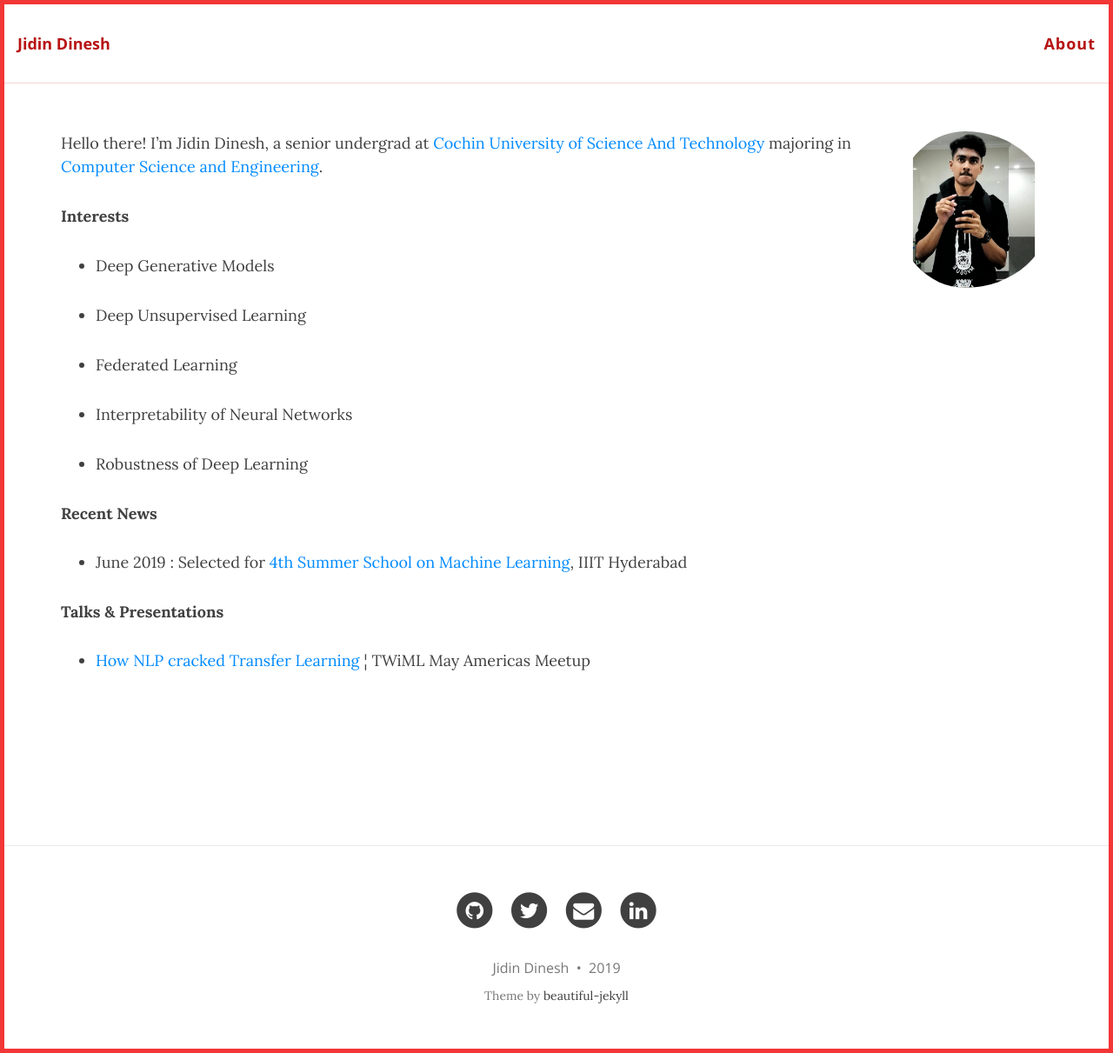
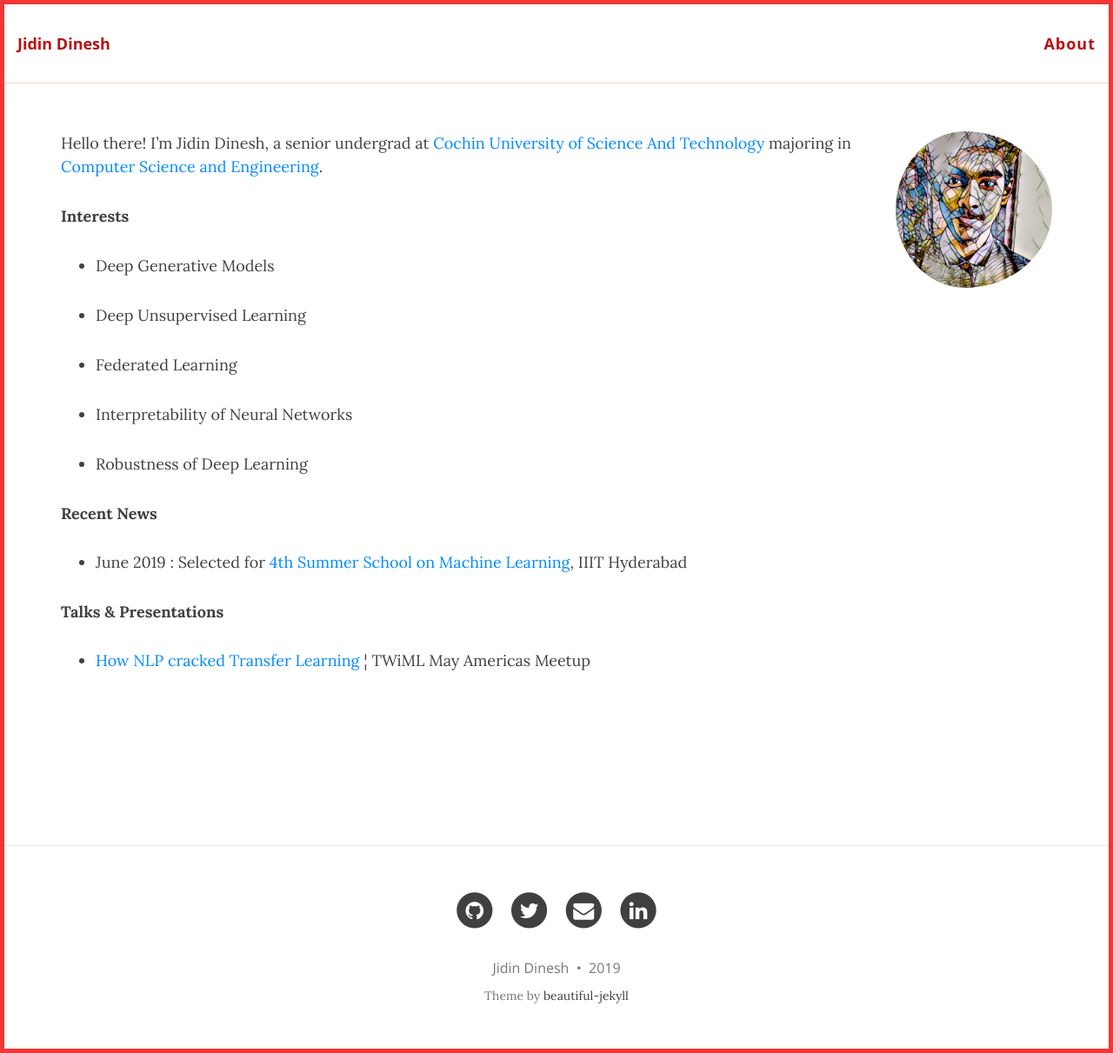
Before and after one commit to jidindinesh/jidindinesh.github.io, a Jekyll site: the page built from About.md, in a window 1280 px wide. Shown: the whole page at 87% size. Built offline with Jekyll 4.4.1, drawn with Linux system fonts in a browser that asks for light colours; nearby versions of some CDN libraries; our own code applies the rules of GitHub Pages for plain Markdown files.

Commit message:
Update About.md

```diff
--- a/About.md
+++ b/About.md
@@ -1,6 +1,6 @@
 
 
-![Jidin Dinesh](/img/picture.jpg){:style="width: 200px; overflow: hidden; border-radius: 50%; float: right; padding-left: 20px"}
+![Jidin Dinesh](/img/dp.jpeg){:style="width: 200px; overflow: hidden; border-radius: 50%; float: right; padding-left: 20px"}
 
 Hello there! I'm Jidin Dinesh, a senior undergrad at [Cochin University of Science And Technology](https://cusat.ac.in/) majoring in
 [Computer Science and Engineering](http://soe.cusat.ac.in/pages/division/div_cs.php).
```
